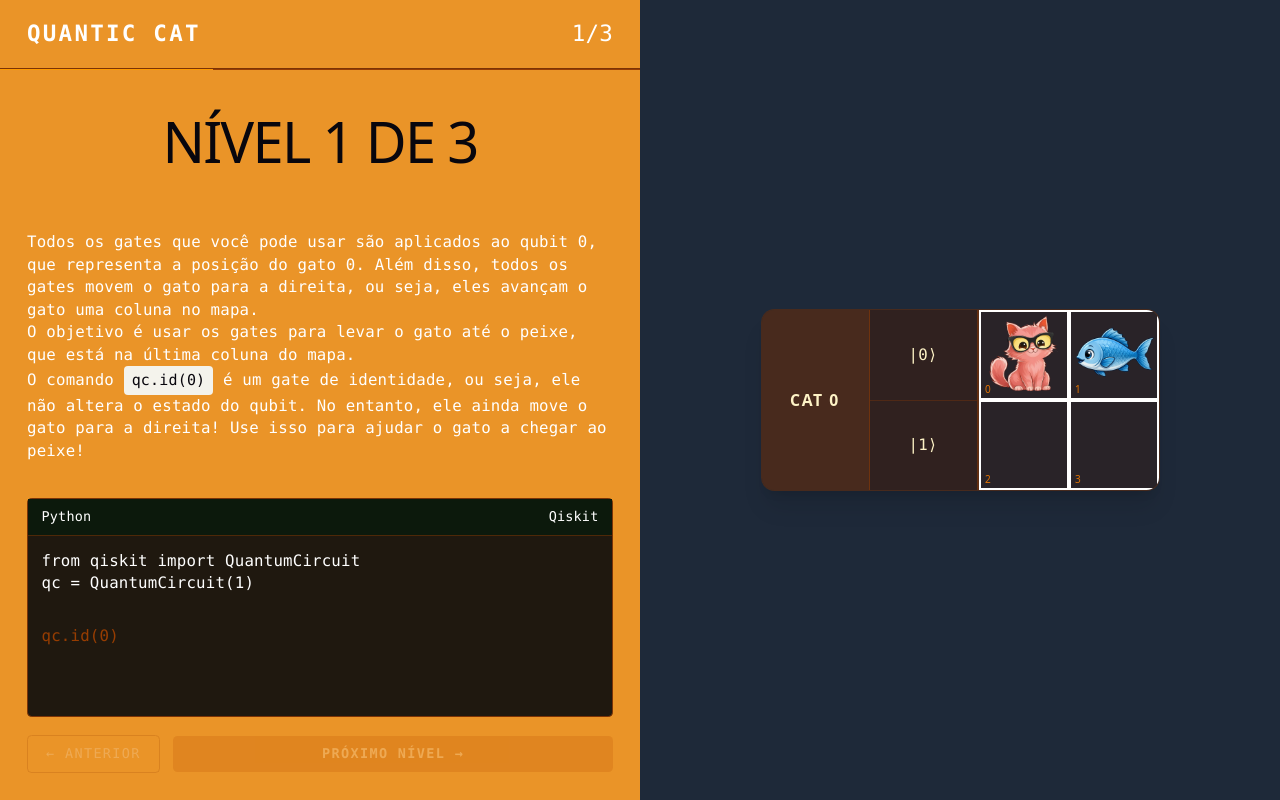
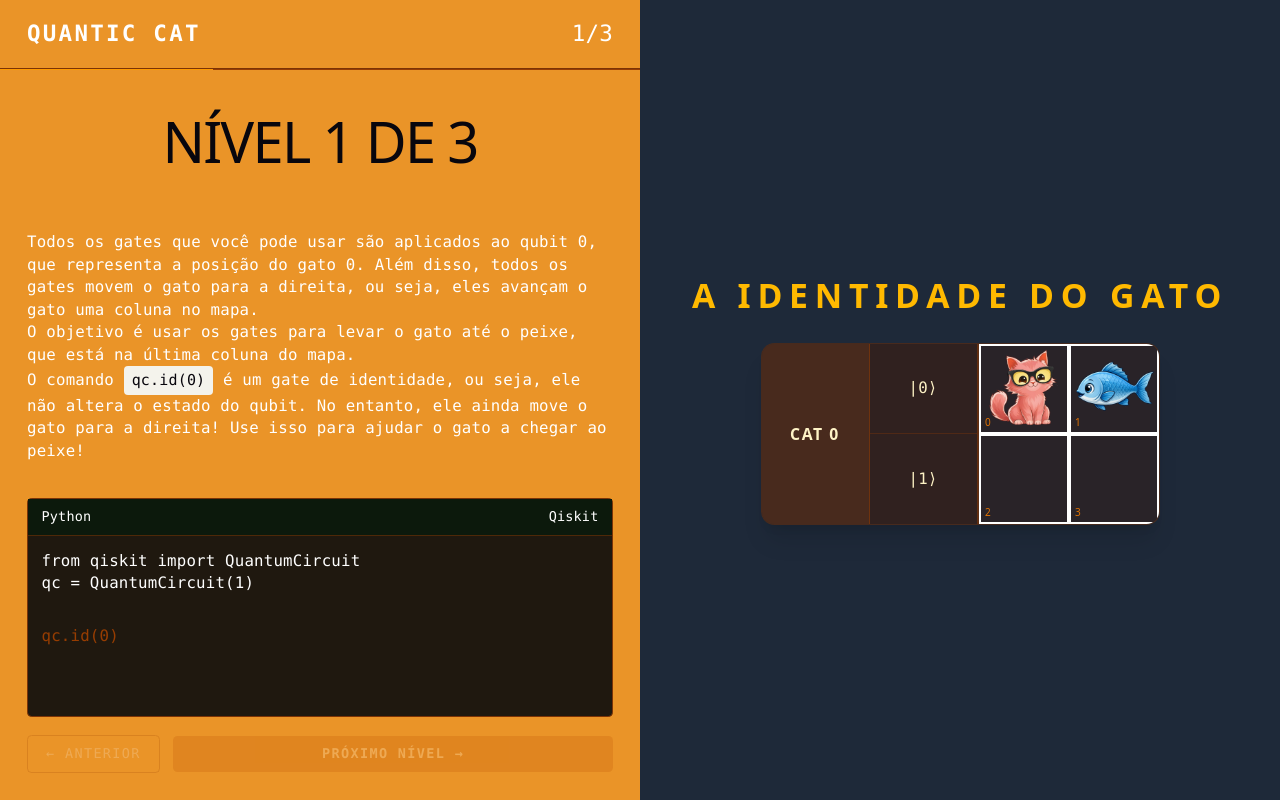
Before and after one commit to DiogoHD/quantic-cat, a React (Vite) app: page / in a window 1280 px wide. Built offline with nearby package versions, Linux system fonts and the light colour scheme.

Commit message:
Adds Level Titles

```diff
--- a/src/App.tsx
+++ b/src/App.tsx
@@ -23,7 +23,14 @@ export default function App() {
       </div>
 
       {/* Right Side */}
-      <div className="flex flex-1 bg-gray-800 items-center justify-center">
+      <div className="flex flex-1 flex-col bg-gray-800 items-center justify-center">
+        {/* Title */}
+        <div className="mb-6 text-center">
+          <p className="text-3xl font-black tracking-[0.2em] uppercase text-amber-400">
+            {levelMap.title}
+          </p>
+        </div>
+
         <Map
           cols={levelMap.cols}
           catPosition={catPosition}
--- a/src/components/map.tsx
+++ b/src/components/map.tsx
@@ -19,6 +19,8 @@ export function Map({ cols, catPosition, fishPosition, hasWon }: MapProps) {
 
   return (
     <div className="flex flex-col">
+
+      {/* Victory Message */}
       {hasWon && (
         <div className="mt-4 animate-bounce">
           <div className="bg-green-500/20 border-2 border-green-400 text-green-100 px-6 py-4 rounded-2xl">
--- a/src/data/map.json
+++ b/src/data/map.json
@@ -1,6 +1,7 @@
 [
     {
         "level": 1,
+        "title": "A identidade do gato",
         "numberOfCats": 1,
         "catPosition": [0, 0],
         "fishPosition": [1, 0],
@@ -8,6 +9,7 @@
     },
     {
         "level": 2,
+        "title": "O gato troca de caminhos",
         "numberOfCats": 1,
         "catPosition": [0, 0],
         "fishPosition": [1, 1],
@@ -15,6 +17,7 @@
     },
     {
         "level": 3,
+        "title": "O peixe está cada vez mais longe",
         "numberOfCats": 1,
         "catPosition": [0, 0],
         "fishPosition": [3, 1],
```
